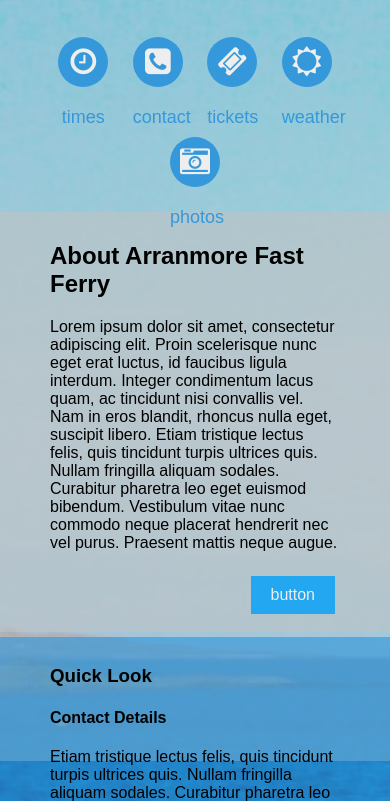
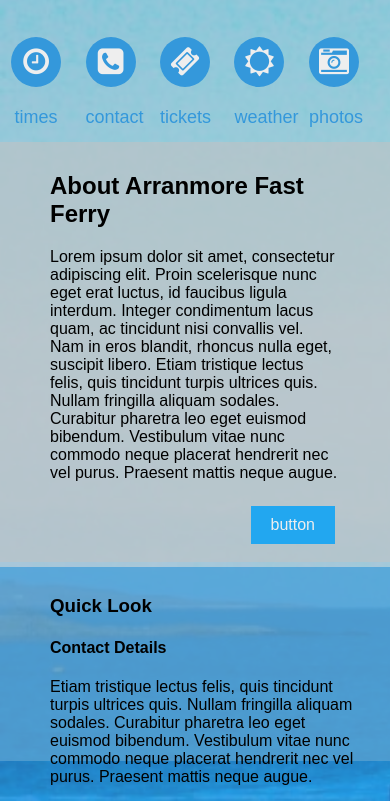
Before and after one commit to matloughnane/arranmorefastferry, a website: page mat_fix/index.html in a window 390 px wide. Shown: the part 83-884 px from the top of the page. Drawn offline with Linux system fonts and the light colour scheme; a web font is replaced by a local one.

Commit message:
Removed the padding btns <568 screens

```diff
--- a/mat_fix/assets/css/gridism.css
+++ b/mat_fix/assets/css/gridism.css
@@ -87,8 +87,8 @@
   /* Stack anything that isnâ€™t full-width on smaller screens */
   .grid .unit {
     width: 100% !important;
-    padding-left: 20px;
-    padding-right: 20px;
+    padding-left: 0px;
+    padding-right: 0px;
   }
   .unit .grid .unit {
     padding-left: 0px;
--- a/mat_fix/assets/css/sass/partials/_buttons.scss
+++ b/mat_fix/assets/css/sass/partials/_buttons.scss
@@ -328,7 +328,7 @@
 	display: inline-block;
 	font-size: 20px;
 	cursor: pointer;
-	margin: 10px 10px;
+	margin: 10px 1px;
 	width: 50px;
 	height: 50px;
 	border-radius: 50%;
```
Also changed, not shown: mat_fix/assets/css/styles.css.
